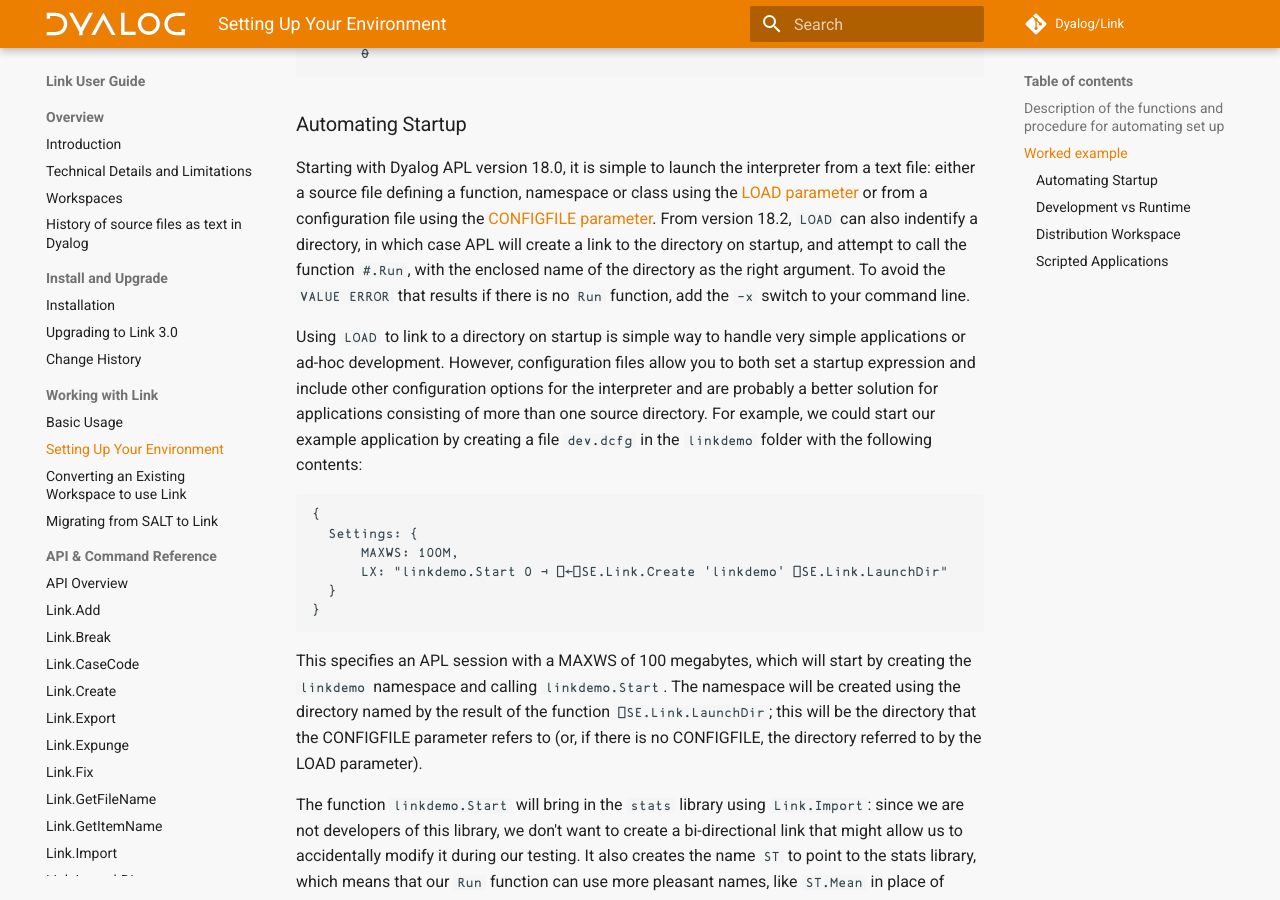
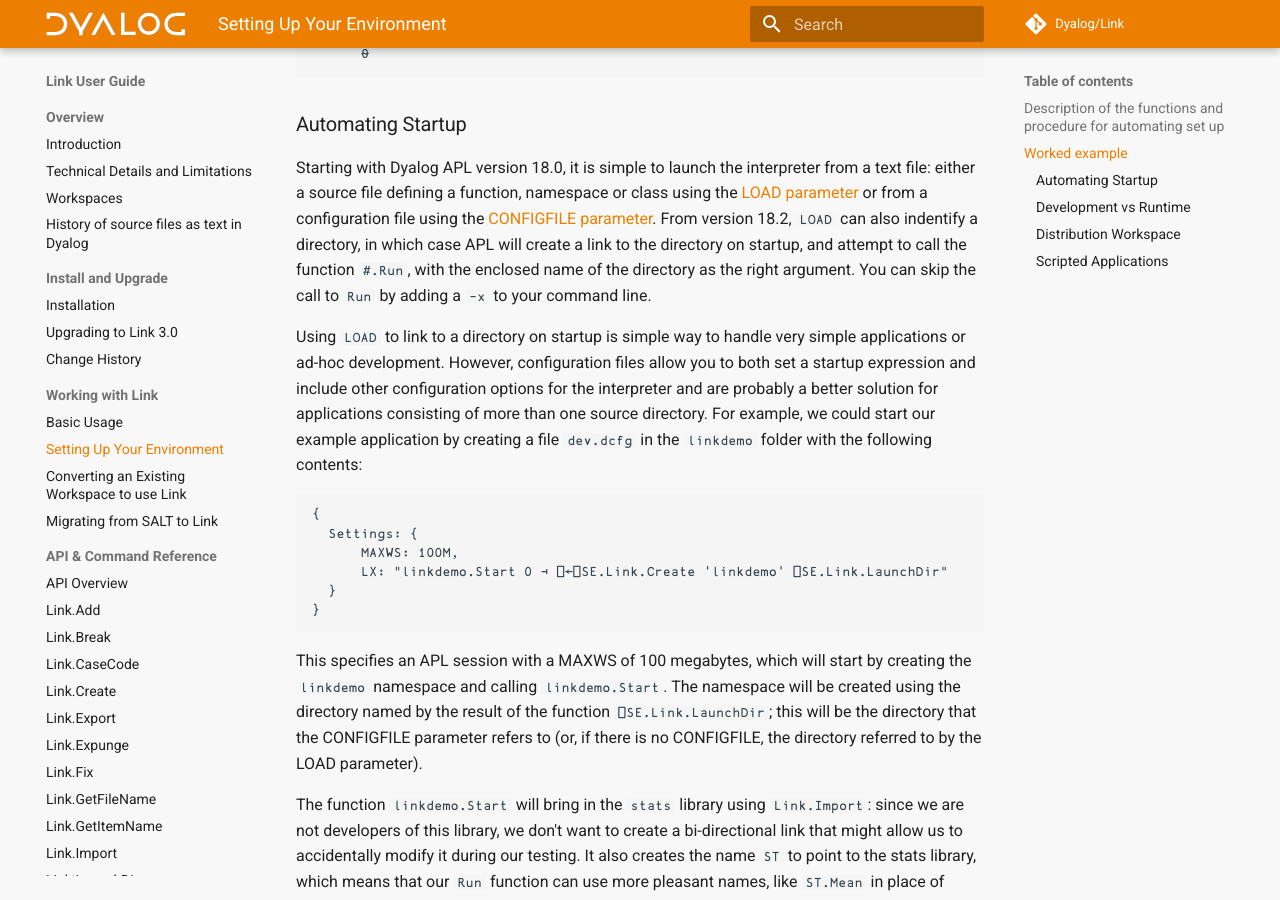
Before and after one commit to Dyalog/link, an MkDocs documentation site: the page built from docs/Usage/Setup.md, in a window 1280 px wide and 900 px high, scrolled down 1487 px. Built offline with MkDocs 1.6.1 and Material for MkDocs 9.7.7, drawn with Linux system fonts in a browser that asks for light colours; comment, search, counter and statistics services are not loaded; some of the changed text lies outside the part shown.

Commit message:
More tweaks to description of LOAD=

```diff
--- a/docs/Usage/Setup.md
+++ b/docs/Usage/Setup.md
@@ -57,7 +57,7 @@
 
 ### Automating Startup
 
-Starting with Dyalog APL version 18.0, it is simple to launch the interpreter from a text file: either a source file defining a function, namespace or class using the [LOAD parameter](https://help.dyalog.com/latest/#UserGuide/Installation%20and%20Configuration/Configuration%20Parameters/Load.htm) or from a configuration file using the  [CONFIGFILE parameter](https://help.dyalog.com/latest/#UserGuide/Installation%20and%20Configuration/Configuration%20Files.htm). From version 18.2, `LOAD` can also indentify a directory, in which case APL will create a link to the directory on startup, and attempt to call the function `#.Run`, with the enclosed name of the directory as the right argument. To avoid the `VALUE ERROR` that results if there is no `Run` function, add the `-x` switch to your command line.
+Starting with Dyalog APL version 18.0, it is simple to launch the interpreter from a text file: either a source file defining a function, namespace or class using the [LOAD parameter](https://help.dyalog.com/latest/#UserGuide/Installation%20and%20Configuration/Configuration%20Parameters/Load.htm) or from a configuration file using the  [CONFIGFILE parameter](https://help.dyalog.com/latest/#UserGuide/Installation%20and%20Configuration/Configuration%20Files.htm). From version 18.2, `LOAD` can also indentify a directory, in which case APL will create a link to the directory on startup, and attempt to call the function `#.Run`, with the enclosed name of the directory as the right argument. You can skip the call to `Run` by adding a `-x` to your command line.
 
 Using `LOAD` to link to a directory on startup is simple way to handle very simple applications or ad-hoc development. However, configuration files allow you to both set a startup expression and include other configuration options for the interpreter and are probably a better solution for applications consisting of more than one source directory. For example, we could start our example application by creating a file `dev.dcfg` in the `linkdemo` folder with the following contents:
 
@@ -121,4 +121,4 @@
 
 `(⎕NS⍬).({}enableSALT⊣⎕CY'salt')`
 
-Note that this depends on the interpreter being able to find the salt workspace (`salt.dws`). You may need to provide a full path name to that file, if you don't have a standard installation.
+Note that this depends on the interpreter being able to find the salt workspace (`salt.dws`). You may need to provide a full path name to that file, if you don't have a standard installation
```
Also changed, not shown: docs/Usage/index.md (+1 -1 lines).
